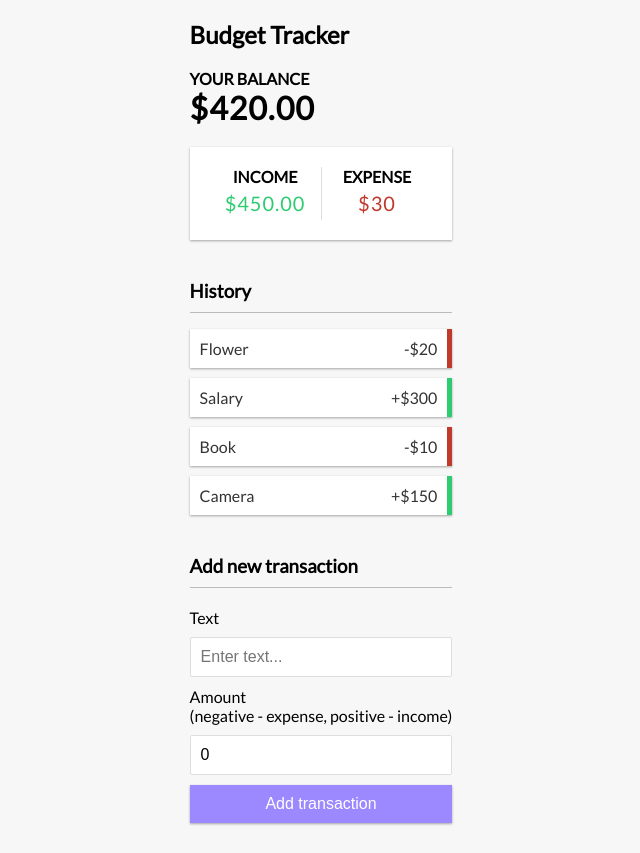
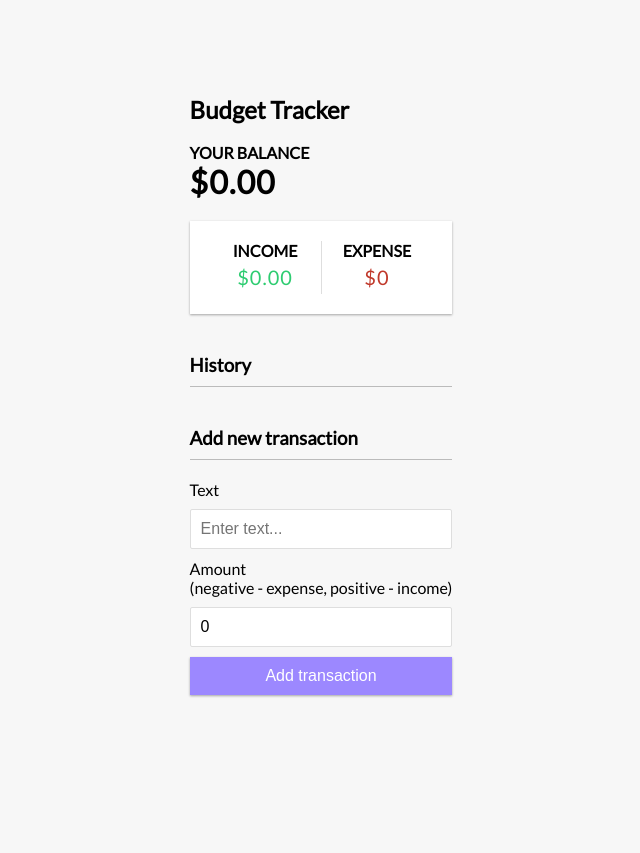
Before and after one commit to kelliksimons/Budget-Tracker, a React (Create React App) app: page / in a window 1280 px wide. Shown: the whole page, without its empty margins (319-959 px from the left). After the commit the page ends 800 px from the top, so only its background shows below. Built offline with nearby package versions, Linux system fonts and the light colour scheme.

Commit message:
final expense app, backend to be added later.

```diff
--- a/src/components/AddTransactions.js
+++ b/src/components/AddTransactions.js
@@ -1,12 +1,27 @@
-import React, {useState} from 'react'
+import React, {useState, useContext} from 'react';
+import {GlobalContext} from '../context/GlobalState';
+
 
 export const AddTransactions = () => {
+
     const [text, setText] = useState('') // text is the value of the input field
     const [amount, setAmount] = useState(0) // amount is the value of the input field
+    const { addTransaction } = useContext(GlobalContext); // get the addTransaction function from GlobalContext
+
+    const onSubmit = e =>{ // onSubmit function is called when the form is submitted
+        e.preventDefault();
+
+        const newTransaction = {
+            id: Math.floor(Math.random() * 100000000),
+            text,
+            amount: +amount // +amount is used to convert the string to a number
+        }
+        addTransaction(newTransaction);
+    }
   return (
     <>
     <h3>Add new transaction</h3>
-      <form>
+      <form onSubmit={onSubmit}>
         <div className="form-control">
           <label htmlFor="text">Text</label>
           <input type="text" id="text" value = {text} onChange={(e) => setText(e.target.value)} placeholder="Enter text..." /> {/*The value of the input field is stored in the state variable text*/}
--- a/src/components/Transaction.js
+++ b/src/components/Transaction.js
@@ -7,7 +7,8 @@
   const sign = transaction.amount < 0 ? '-' : '+'; //if amount is negative, then sign is '-' else '+'
   return (
     <li className={transaction.amount < 0 ? 'minus': 'plus'}>
-    {transaction.text} <span>{sign}${Math.abs(transaction.amount)}</span><button onClick={() => deleteTransaction(transaction.id)} className="delete-btn">x</button>
+    {transaction.text} <span>{sign}${Math.abs(transaction.amount)}</span><button onClick={() => //Delete the transaction when the button is clicked
+    deleteTransaction(transaction.id)} className="delete-btn">x</button>
 
 
   </li>
--- a/src/context/AppReducer.js
+++ b/src/context/AppReducer.js
@@ -6,6 +6,11 @@
                 ...state, //copy the state
                 transactions: state.transactions.filter(transaction => transaction.id !== action.payload) // check if the id of the transaction is not equal to the id of the transaction that is being deleted
             }
+        case 'ADD_TRANSACTION':
+            return {
+                ...state,
+                transactions: [action.payload, ...state.transactions] // add the new transaction payload to the beginning of the array
+            }
 
         default:
             return state;
--- a/src/context/GlobalState.js
+++ b/src/context/GlobalState.js
@@ -3,12 +3,7 @@
 
 // Create the initial state
 const initialState = {
-    transactions: [
-        { id: 1, text: 'Flower', amount: -20 },
-        { id: 2, text: 'Salary', amount: 300 },
-        { id: 3, text: 'Book', amount: -10 },
-        { id: 4, text: 'Camera', amount: 150 }
-    ]
+    transactions: [] // transactions array  - this is the state of the app without any input
 }
 
 //Create the context
@@ -21,17 +16,25 @@
     //The provider component is the one that will be used to wrap the components that need access to the state
 
     //Actions
-    function deleteTransaction(id) {
+    function deleteTransaction(id) { //deleteTransaction function
         dispatch({
             type: 'DELETE_TRANSACTION',
             payload: id
         })
 
     }
+    function addTransaction(transaction) { //addTransaction function
+        dispatch({
+            type: 'ADD_TRANSACTION',
+            payload: transaction
+        })
+
+    }
 
     return (<GlobalContext.Provider value = {{
         transactions: state.transactions,
-        deleteTransaction
+        deleteTransaction,
+        addTransaction
     }}>
 
         {children}
```
